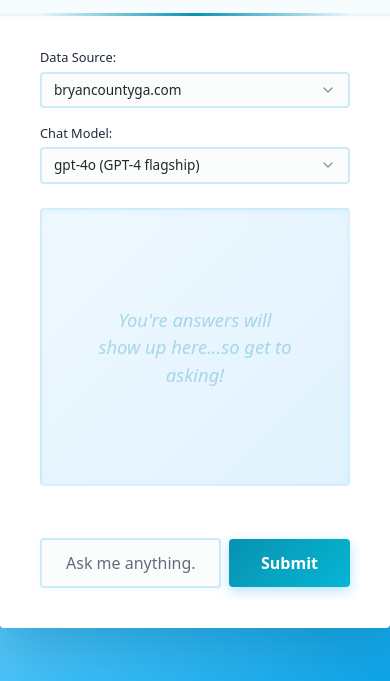
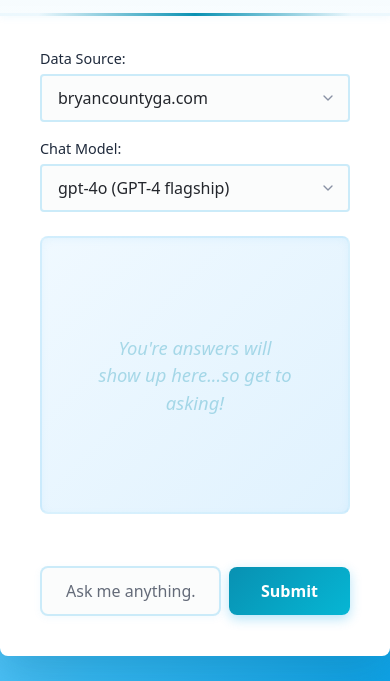
Before and after one commit to fitzhaile/ai-experiment, a plain HTML site: page templates/index.html in a window 390 px wide. Shown: the part 187-868 px from the top of the page. Drawn offline with Linux system fonts and the light colour scheme.

Commit message:
Fix: Increase mobile dropdown font size to 1rem for better readability

```diff
--- a/static/css/custom.css
+++ b/static/css/custom.css
@@ -32,8 +32,8 @@
   /* Border radius for rounded corners on buttons, inputs, etc. */
   /* Smaller values = sharper corners, larger values = rounder corners */
   --pico-border-radius: 0.25rem;
-  --border-radius-card: 0.25rem; /* For containers, cards, and chat area */
-  --border-radius-pill: 1.5rem;   /* For pill-shaped elements (buttons, inputs, bubbles) */
+  --border-radius-card: 0.5rem; /* For containers, cards, and chat area */
+  --border-radius-pill: 0.5rem;   /* For pill-shaped elements (buttons, inputs, bubbles) */
 
   /* Professional color palette with ocean accents */
   --primary-color: #0f172a;
@@ -196,12 +196,21 @@ body {
   }
 
   .dropdown-group label {
-    font-size: 0.8rem;
+    font-size: 0.9rem;
   }
 
   .dropdown-group select {
     width: 100%;
     min-width: 0;
+    /* Larger font for mobile dropdown */
+    font-size: 1rem;
+    padding: 0.625rem 1rem;
+  }
+
+  /* Make dropdown options larger on mobile */
+  .dropdown-group select option {
+    font-size: 1rem;
+    padding: 0.5rem;
   }
 }
 
```
